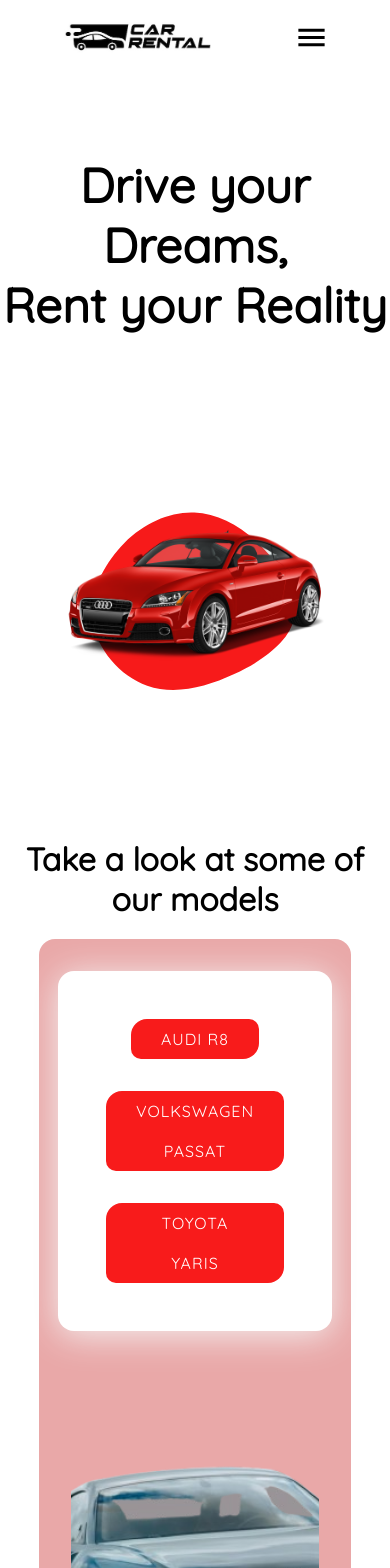
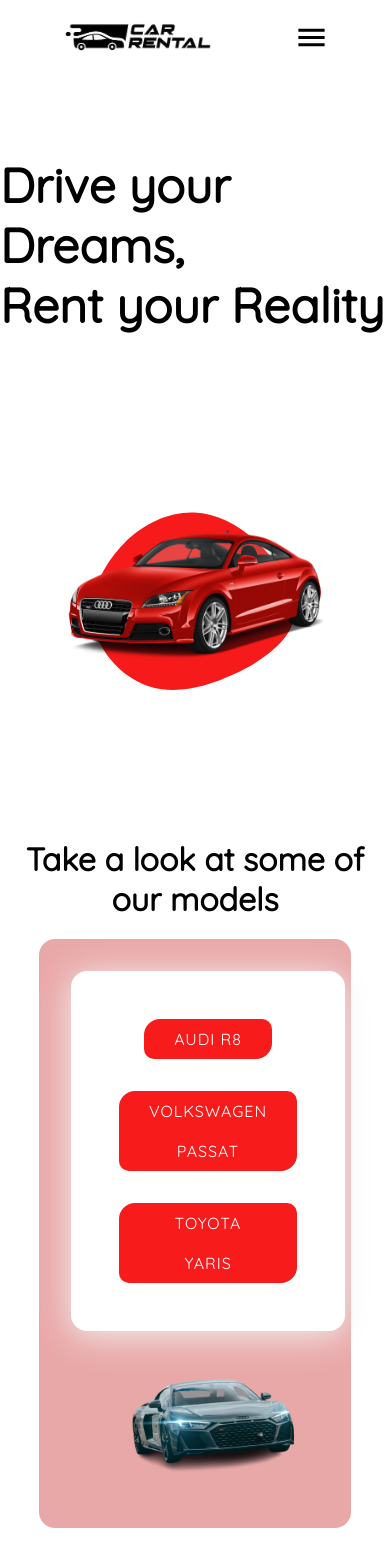
Before and after one commit to Iulian-Pavel/car-rental, a React (Vite) app: page / in a window 390 px wide. Shown: the top 1568 px of the page. Built offline with nearby package versions, Linux system fonts and the light colour scheme.

Commit message:
added mobile-responsiveness to car dispay component

```diff
--- a/src/components/CarDisplay/cardisplay.module.scss
+++ b/src/components/CarDisplay/cardisplay.module.scss
@@ -110,3 +110,10 @@
   opacity: 1;
   transform: scale(1);
 }
+
+
+@media screen and (max-width: 1028px) {
+  .car_display{
+    flex-direction: column;
+  }
+}
--- a/src/components/Header/header.scss
+++ b/src/components/Header/header.scss
@@ -4,7 +4,7 @@
     @include createFlex(flex, space-around, center, 0, 0);
     width: 100%;
     height: 90vh;
-    text-align: center;
+    text-align: left;
     h1 {
         font-size: 3em;
     }
```
